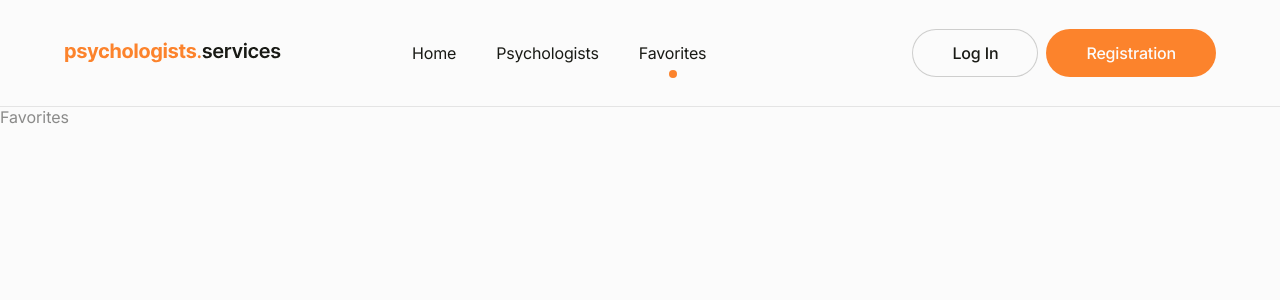
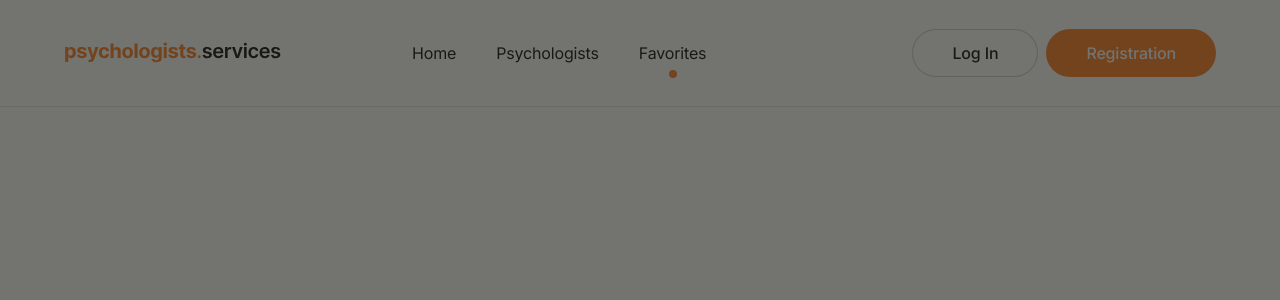
Before and after one commit to ConstantineKobushka/mental-health, a React (Vite) app: page /favorites in a window 1280 px wide. Shown: the top 300 px of the page. Built offline with nearby package versions, Linux system fonts and the light colour scheme.

Commit message:
add Overlay component

```diff
--- /dev/null
+++ b/src/components/Overlay/Overlay.jsx
@@ -0,0 +1,7 @@
+import css from './Overlay.module.css';
+
+const Overlay = ({ children }) => {
+  return <div className={css.overlay}>{children}</div>;
+};
+
+export default Overlay;
--- /dev/null
+++ b/src/components/Overlay/Overlay.module.css
@@ -0,0 +1,23 @@
+.overlay {
+  position: fixed;
+  top: 0;
+  left: 0;
+  width: 100%;
+  height: 100%;
+  background-color: rgba(25, 26, 21, 0.6);
+  display: flex;
+  justify-content: center;
+  align-items: center;
+  z-index: 999;
+  pointer-events: none;
+  /* opacity: 0; */
+  /* visibility: hidden; */
+  transition:
+    opacity 250ms cubic-bezier(0.4, 0, 0.2, 1),
+    visibility 250ms cubic-bezier(0.4, 0, 0.2, 1);
+}
+.modal-overlay.is-open {
+  opacity: 1;
+  pointer-events: all;
+  visibility: visible;
+}
--- a/src/pages/FavoritesPage/FavoritesPage.jsx
+++ b/src/pages/FavoritesPage/FavoritesPage.jsx
@@ -1,7 +1,9 @@
+import Overlay from '../../components/Overlay/Overlay';
+
 import css from './FavoritesPage.module.css';
 
 const FavoritesPage = () => {
-  return <div>Favorites</div>;
+  return <Overlay />;
 };
 
 export default FavoritesPage;
```
